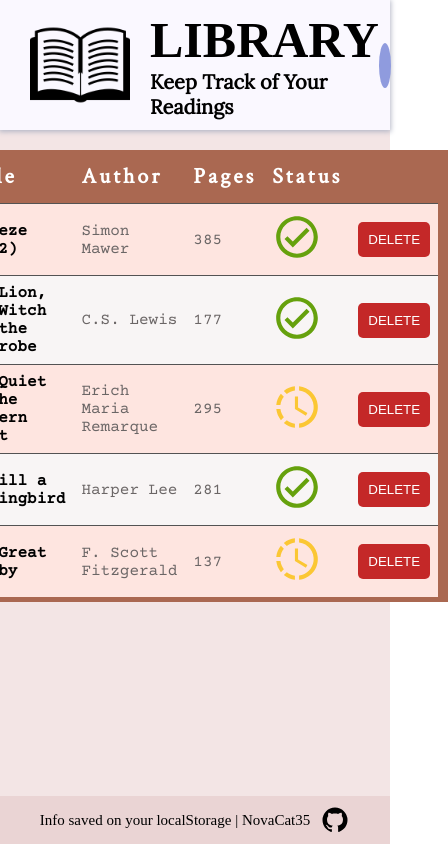
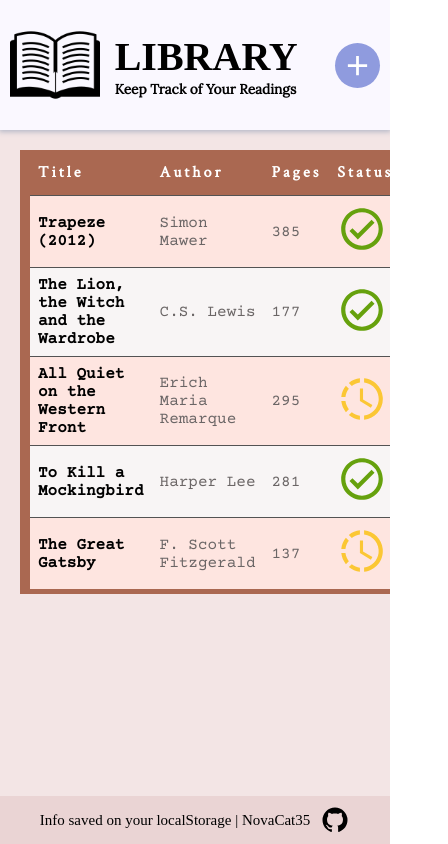
Before and after one commit to NovaCat35/library, a website: page index.html in a window 390 px wide. Shown: the whole page, 448 px wide, since content can reach past the window. Drawn offline with nearby package versions, Linux system fonts and the light colour scheme; a web font is replaced by a local one.

Commit message:
Implement responsive designs & queries

```diff
--- a/script.js
+++ b/script.js
@@ -195,6 +195,7 @@ if (localStorage.getItem('myLibraryKey') === null) {
   const jsonString = localStorage.getItem('myLibraryKey');
   // Convert the JSON string back to an array of objects (*repopulate myLibrary*)
   myLibrary = JSON.parse(jsonString);
+  console.log(myLibrary);
   myLibrary.forEach((book) => displayBook(book));
   checkTableEmpty();
   // localStorage.clear();
--- a/styles.css
+++ b/styles.css
@@ -58,11 +58,11 @@ button {
 /***** NAVBAR *****/
 header h1{
     font-family: var(--header-h1-font);
-    font-size: 50px;
+    font-size: clamp(40px, 6.3vw, 50px);
 }
 header h2{
     font-family: var(--header-h2-font);
-    font-size: 20px;
+    font-size: clamp(10px, 3.5vw, 20px);
 }
 header .modalContainer h1 {
     font-size: 30px;
@@ -85,7 +85,7 @@ header .header-left {
     align-items: center;
 }
 header .header-left img{
-    width: 100px;
+    width: clamp(80px, 23vw, 100px);
 }
 .navbar .display-form-btn {
     border: none;
@@ -122,9 +122,9 @@ main {
     background: var(--main-background);
 }
 .table-container {
-    display: flex;
-    justify-content: center;
     padding: 20px;
+    width: 100vw;
+    overflow-x: auto;
 }
 table {
     background: var(--card-background);
@@ -466,3 +466,18 @@ footer img:hover {
     }
 
 }
+
+@media screen and (max-width: 630px) {
+    header .header-left {
+        gap: 15px;
+    }
+    header .navbar {
+        padding: 10px;
+    }
+    thead th {
+        font-size: 16px;
+    }
+    .modal form {
+        width: 350px;
+    }
+}
```
